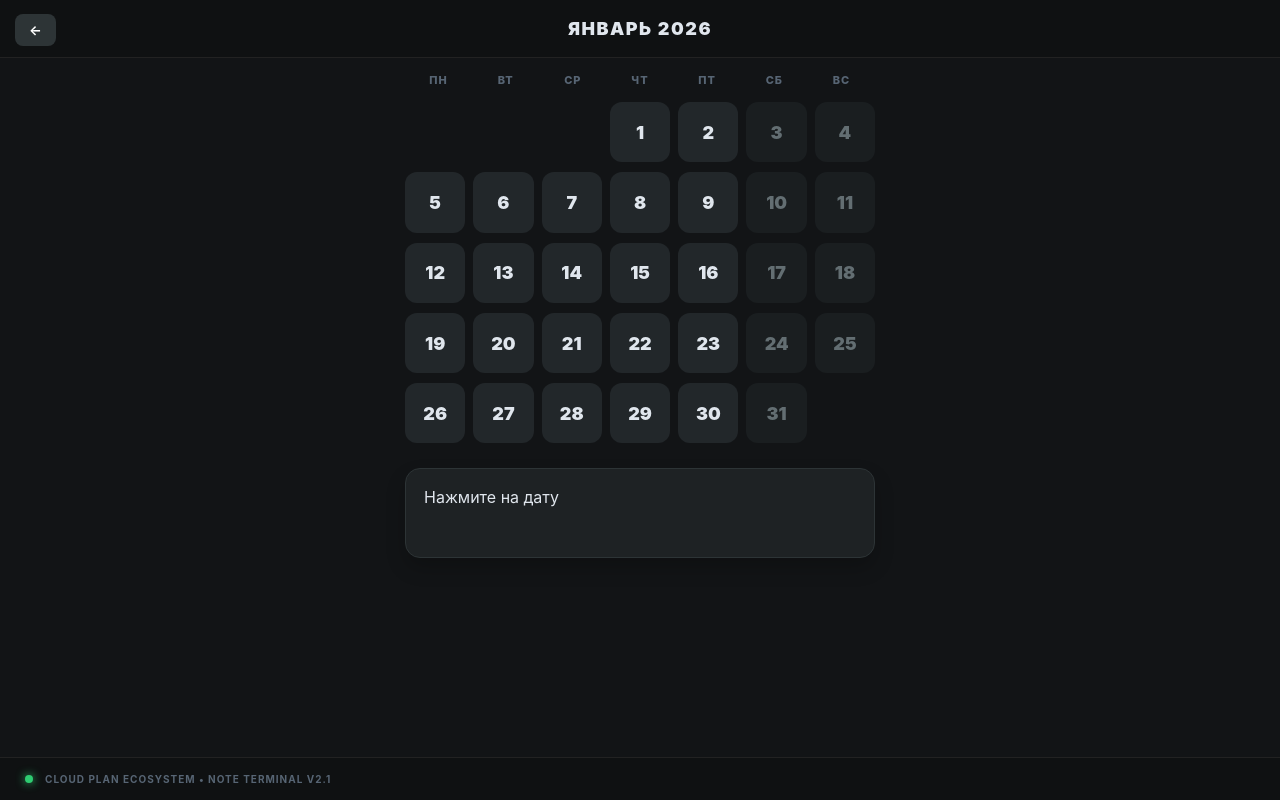
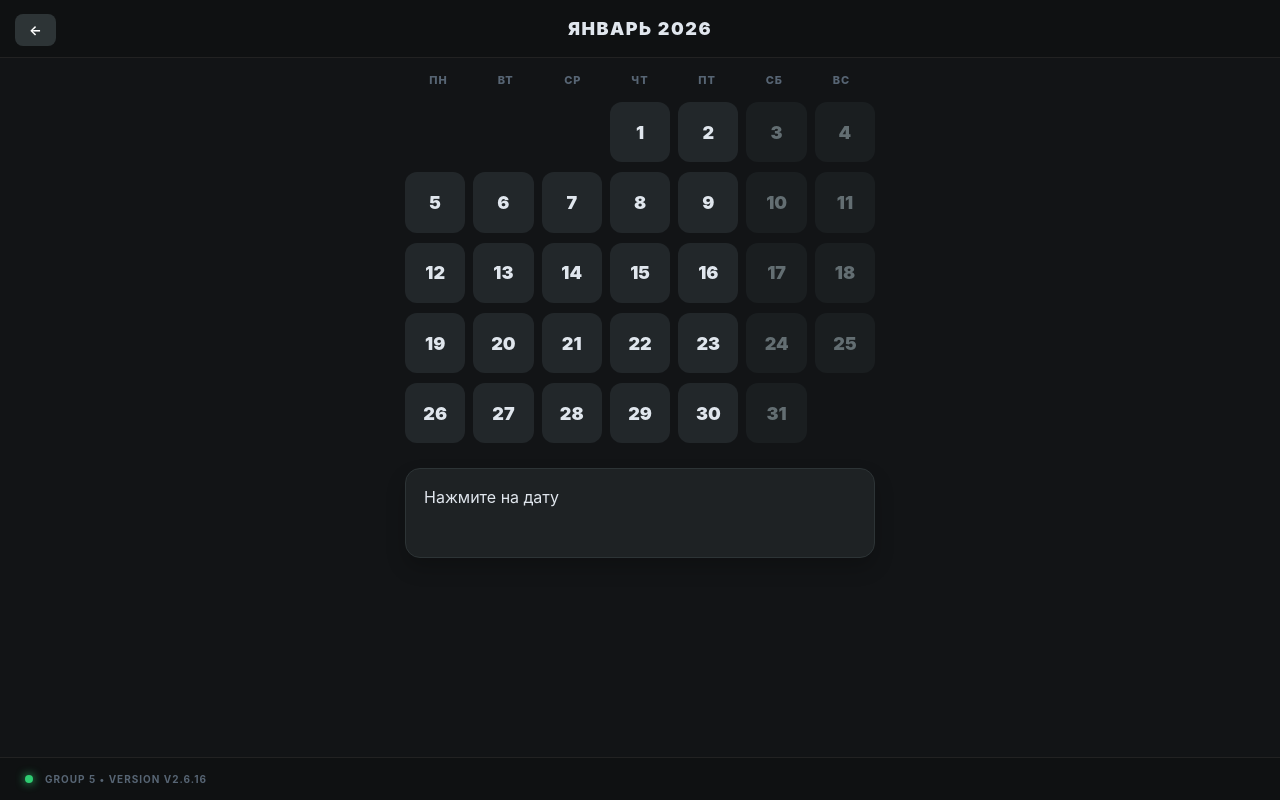
Before and after one commit to olehbibik-beep/CALENDARIUM, a plain HTML site: page notes.html in a window 1280 px wide. Drawn offline with Linux system fonts and the light colour scheme; no server answers.

Commit message:
Update notes.html

```diff
--- a/notes.html
+++ b/notes.html
@@ -123,7 +123,7 @@
 
 <footer>
     <div class="footer-dot"></div>
-    <div class="footer-text">Cloud Plan Ecosystem • Note Terminal v2.1</div>
+    <div class="footer-text">Group 5 • Version v2.6.16</div>
 </footer>
 
 <div id="modal" class="modal">
```
